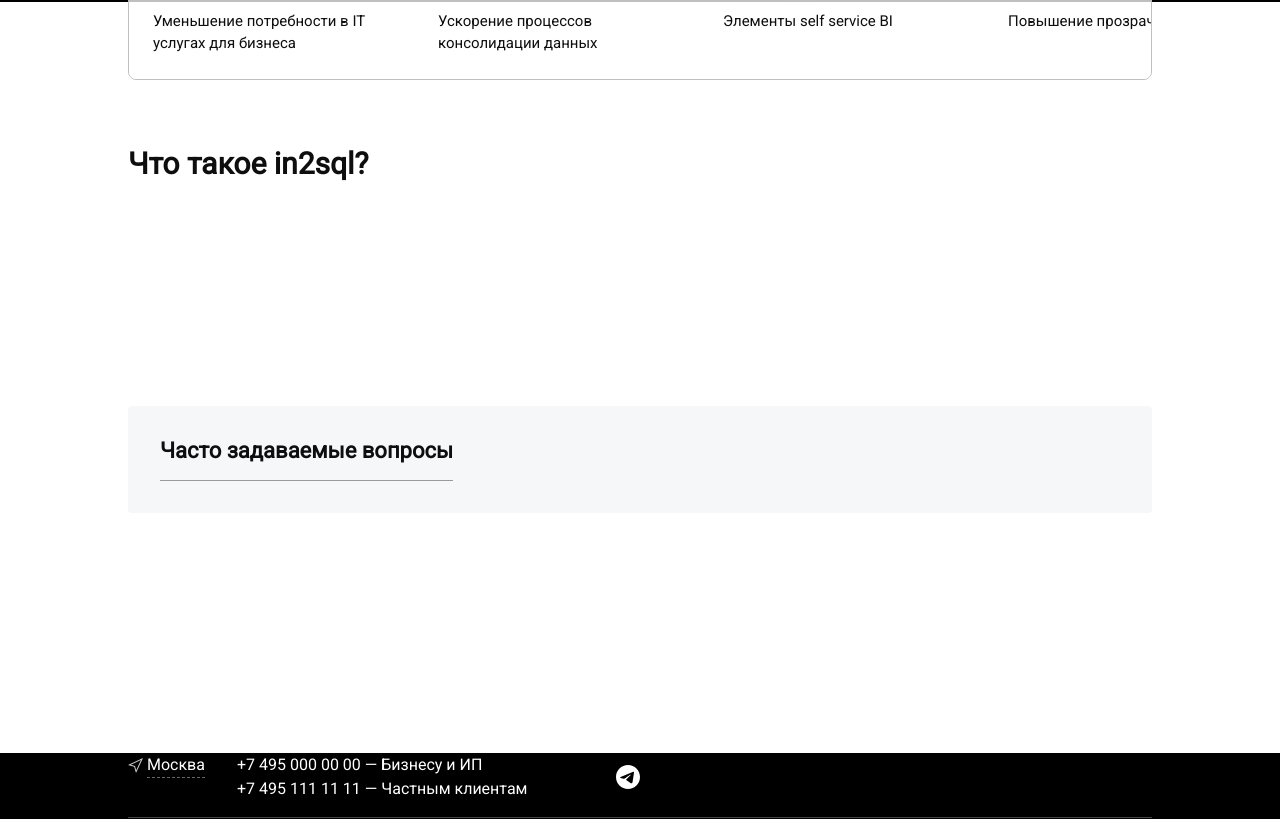
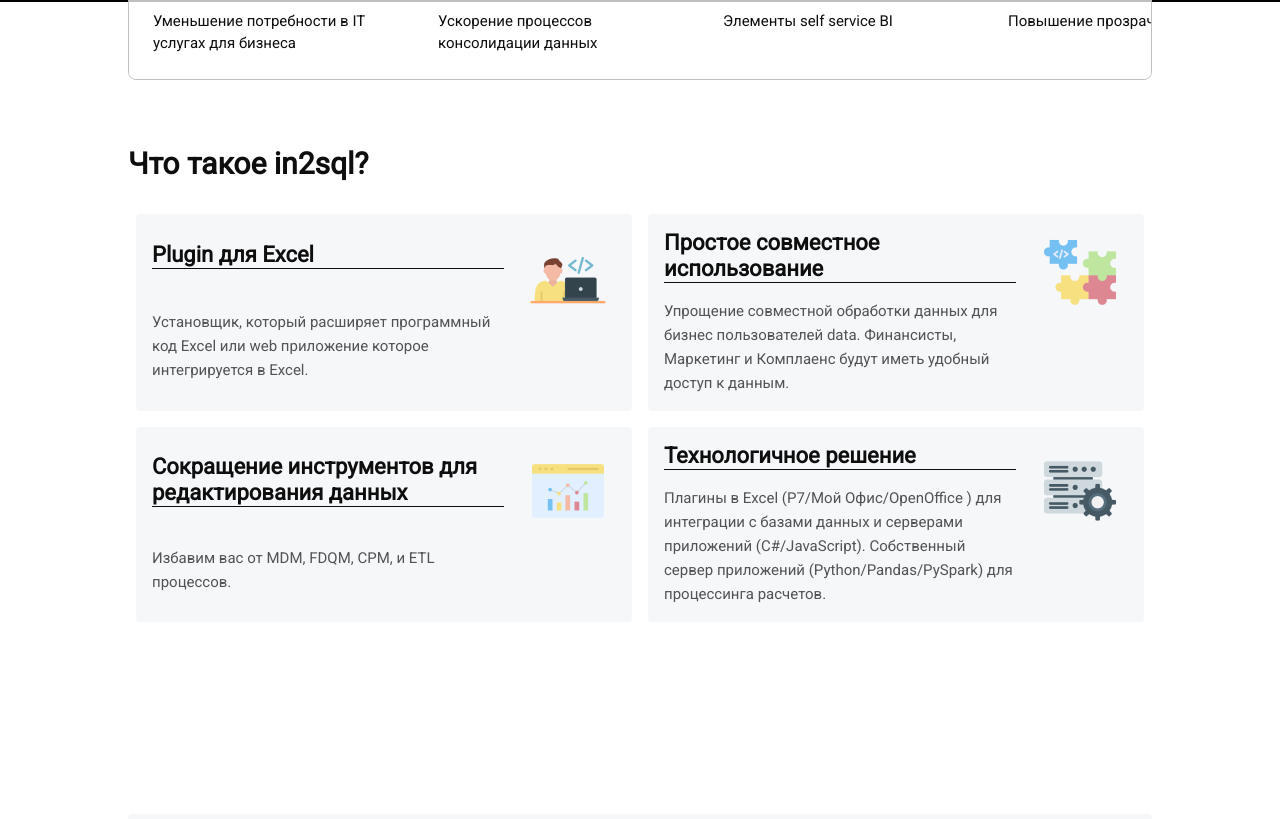
Before and after one commit to in2sql/in2sql-official-site, a Next.js app: page / in a window 1280 px wide. Shown: the part 494-1313 px from the top of the page. Built offline with nearby package versions, Linux system fonts and the light colour scheme.

Commit message:
feat: adapt whatis sectoin

```diff
--- a/app/components/card/card.module.scss
+++ b/app/components/card/card.module.scss
@@ -1,6 +1,10 @@
+@use 'sass:map';
+@import '../../variables';
+
 .card {
   display: flex;
-  width: calc(50% - 0.5rem);
+  width: calc(50% - 1rem);
+
   padding: 1rem;
   border-radius: 4px;
   background: #f5f7f9;
@@ -21,7 +25,7 @@
     font-weight: 700;
     line-height: 26px; /* 118.182% */
 
-    min-width: 297px;
+    min-width: 100%;
     width: fit-content;
     border-bottom: 1px solid #0e0e0e;
   }
@@ -35,6 +39,16 @@
   }
 
   .image {
-    flex: 1;
+    display: block;
+    max-width: 100%;
+    min-width: 80px;
+    height: auto;
   }
 }
+
+@media (max-width: map.get($grid-breakpoints, 'lg')) {
+  .card {
+    width: 100%;
+    max-width: 500px;
+  }
+}
--- a/app/components/card/card.tsx
+++ b/app/components/card/card.tsx
@@ -21,6 +21,7 @@ const Card: FC<{
           width={image.size.w}
           height={image.size.h}
           priority
+          className={s.image}
         />
       </div>
     </div>
--- a/app/page.module.scss
+++ b/app/page.module.scss
@@ -67,9 +67,6 @@
   }
 }
 
-@media (max-width: map.get($grid-breakpoints, 'lg')) {
-}
-
 .whatIs {
   display: flex;
   flex-direction: column;
@@ -86,8 +83,21 @@
 
   &_cards {
     display: flex;
+    justify-content: center;
     flex-wrap: wrap;
     gap: 1rem;
+  }
+}
+
+@media (max-width: map.get($grid-breakpoints, 'lg')) {
+  .whatIs {
+    padding: 0 1rem;
+    margin-top: -5rem;
+  }
+
+  .whatIs_cards {
+    flex-direction: column;
+    align-items: center;
   }
 }
 
--- a/app/page.tsx
+++ b/app/page.tsx
@@ -146,14 +146,14 @@ export default function Home() {
         <div className={clsx(s.section, s.whatIs)}>
           <div className={s.whatIs_title}>{whatIsIn2sql.title}</div>
           <div className={s.whatIs_cards}>
-            {/* {whatIsIn2sql.cards.map((card) => (
+            {whatIsIn2sql.cards.map((card) => (
               <Card
                 key={card.id}
                 title={card.title}
                 description={card.description}
                 image={card.img}
               />
-            ))} */}
+            ))}
           </div>
         </div>
 
```
